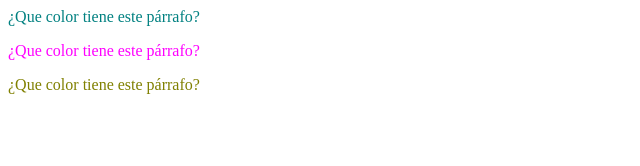
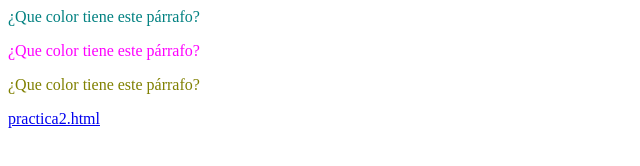
Before and after one commit to Jonatan9598/Ejercicios-programacion-4, a plain HTML site: page index.html in a window 1280 px wide. Shown: the whole page, without its empty margins (0-640 px from the left). Drawn offline with Linux system fonts and the light colour scheme.

Commit message:
Add files via upload

```diff
--- a/index.html
+++ b/index.html
@@ -12,4 +12,5 @@
 <p id="segundo">¿Que color tiene este párrafo?</p>
 <p id="tercero">¿Que color tiene este párrafo?</p>
 </body>
+<a href="practia3.html">practica2.html</a>
 </html>
```
